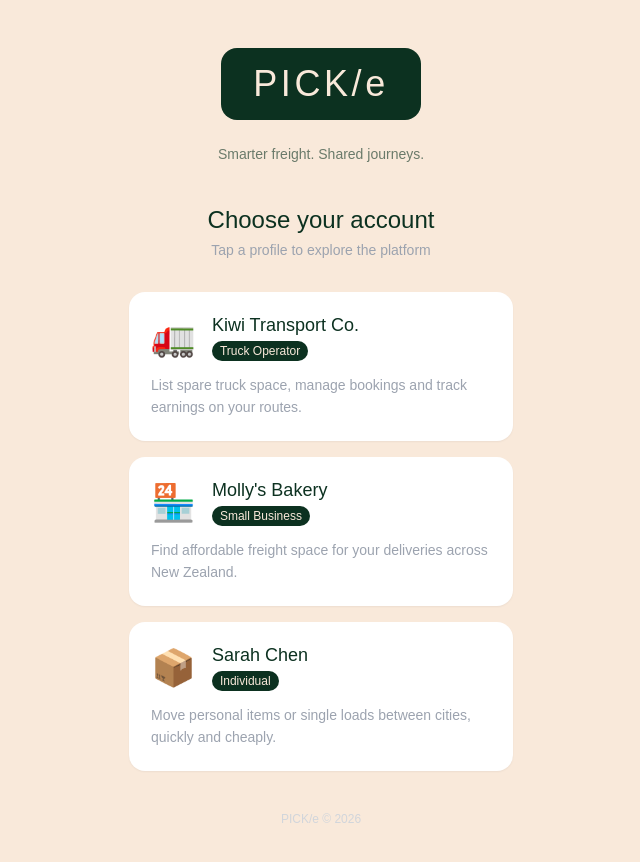
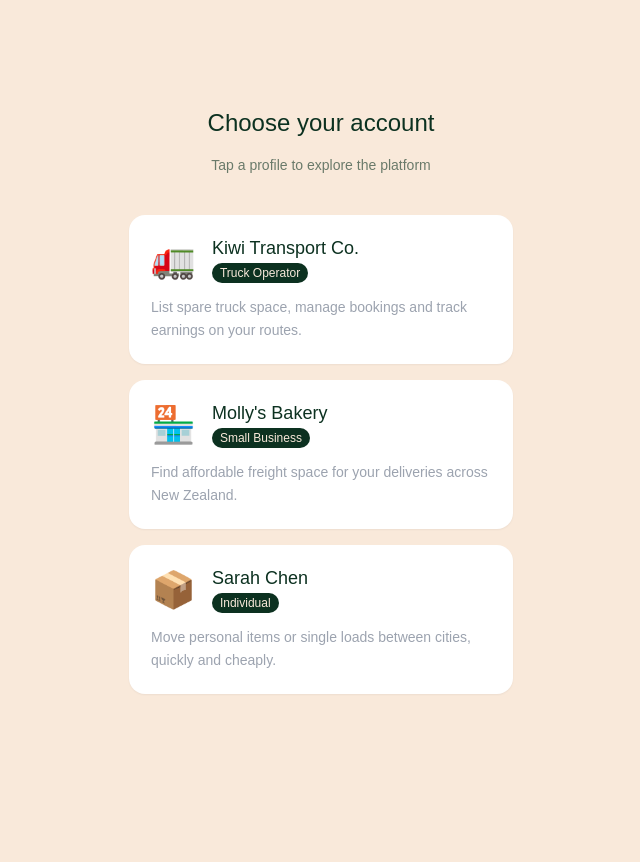
Before and after one commit to ac147616/pickle-app, a React (Vite) app: page / in a window 1280 px wide. Shown: the top 862 px of the page, without its empty margins (319-959 px from the left). After the commit the page ends 800 px from the top, so only its background shows below. Built offline with nearby package versions, Linux system fonts and the light colour scheme.

Commit message:
fixed the header and footers and changed some fonts

```diff
--- a/src/pages/Login.jsx
+++ b/src/pages/Login.jsx
@@ -38,21 +38,6 @@ export default function Login() {
     // flex flex-col centers everything vertically and horizontally
     <div className="min-h-screen bg-[#f9e9da] flex flex-col items-center justify-center px-5 py-12">
 
-      {/* ── LOGO BLOCK ── */}
-      {/* Dark green pill containing the PICK/e wordmark */}
-      <div className="bg-[#0c3120] px-8 py-4 rounded-2xl mb-3">
-        <span className="text-[#f9e9da] text-4xl tracking-widest"
-          style={{ fontFamily: 'Belleza, sans-serif' }}>
-          PICK/e
-        </span>
-      </div>
-
-      {/* Tagline sitting just below the logo */}
-      <p className="text-[#0c3120] text-sm mt-3 mb-10 text-center opacity-60"
-        style={{ fontFamily: 'DM Sans, sans-serif' }}>
-        Smarter freight. Shared journeys.
-      </p>
-
       {/* ── HEADING ── */}
       <h1 className="text-[#0c3120] text-2xl mb-1 text-center"
         style={{ fontFamily: 'Belleza, sans-serif' }}>
@@ -60,7 +45,7 @@ export default function Login() {
       </h1>
 
       {/* Subtitle explaining this is a demo tap-to-enter login */}
-      <p className="text-sm text-center text-gray-400 mb-8"
+      <p className="text-[#0c3120] text-sm mt-3 mb-10 text-center opacity-60"
         style={{ fontFamily: 'DM Sans, sans-serif' }}>
         Tap a profile to explore the platform
       </p>
@@ -109,12 +94,6 @@ export default function Login() {
         ))}
       </div>
 
-      {/* ── FOOTER ── */}
-      {/* Small note at the bottom clarifying this is a demo */}
-      <p className="text-xs text-gray-300 mt-10 text-center">
-            PICK/e © 2026
-      </p>
-
     </div>
   )
 }
```
